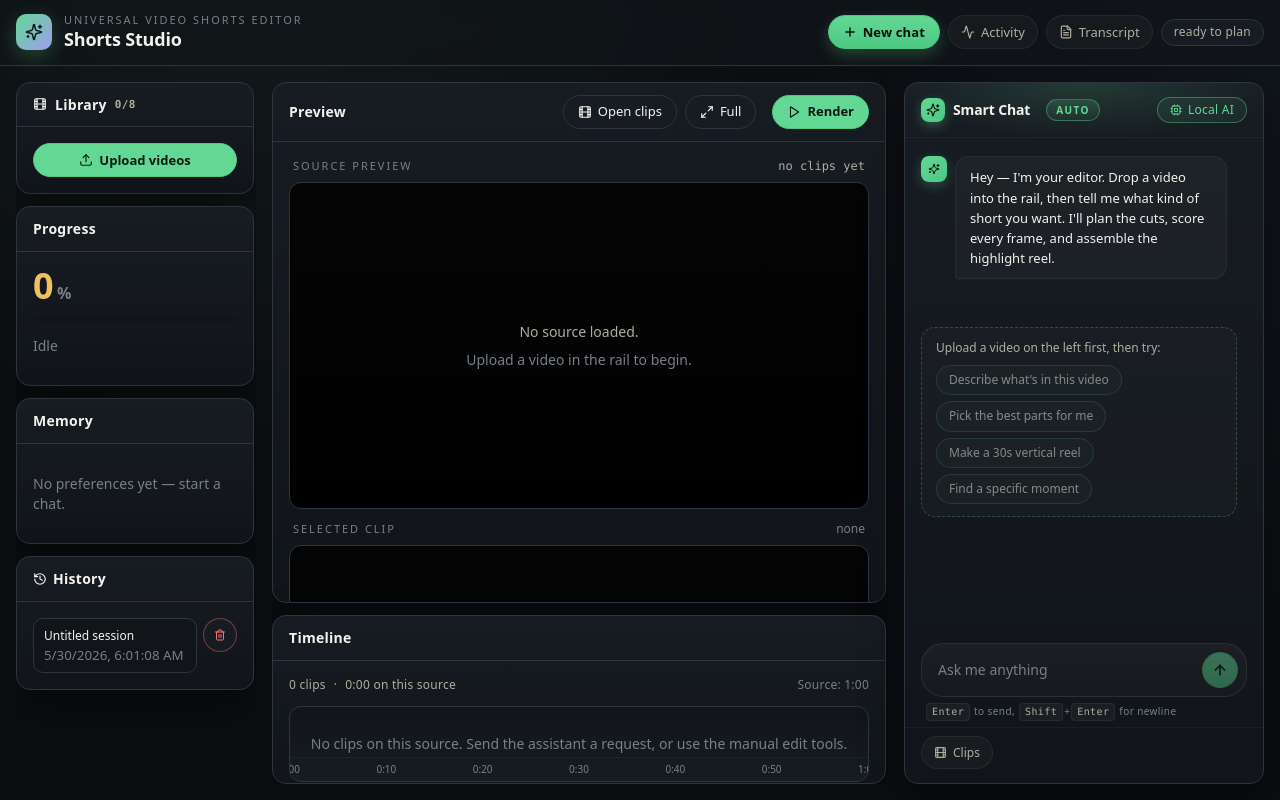
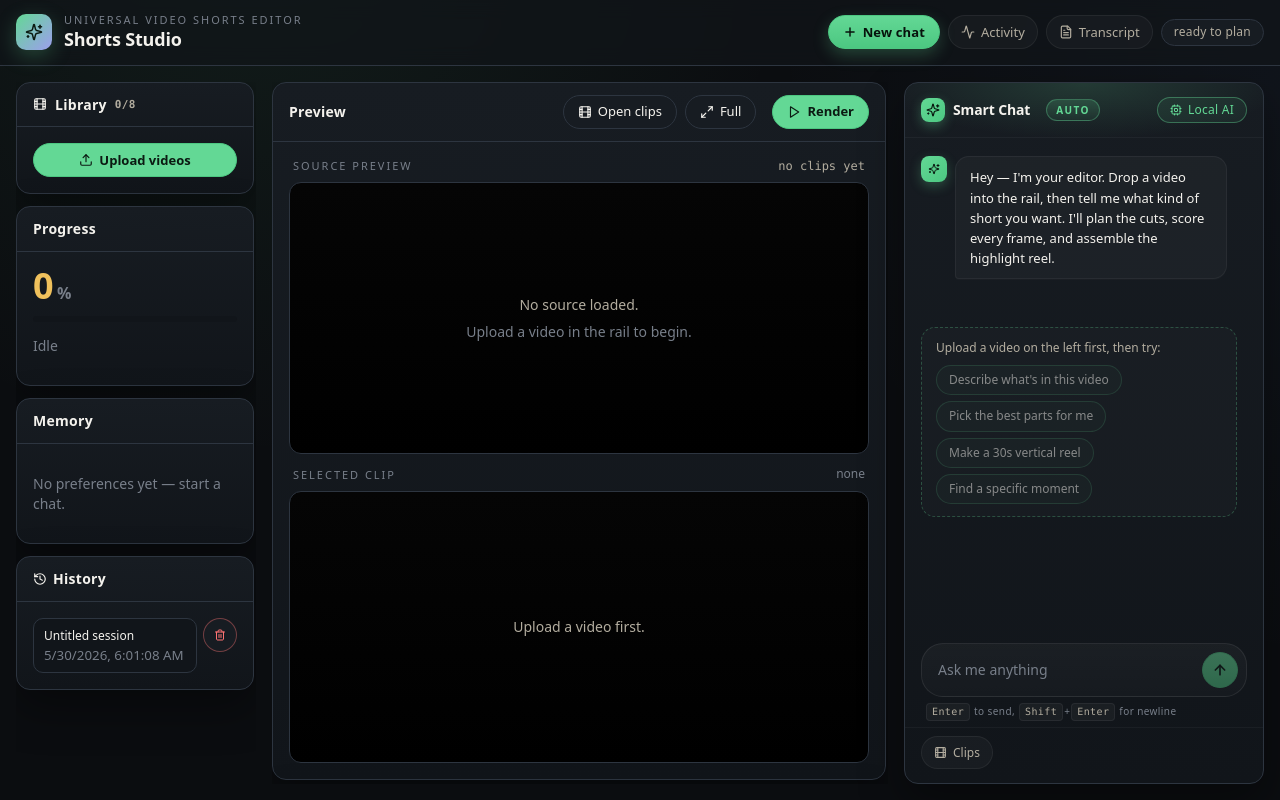
Before and after one commit to laljith-gamer/visual_ai_editor, a Next.js app: page /editor in a window 1280 px wide. Built offline with nearby package versions, Linux system fonts and the light colour scheme.

Commit message:
Ensure timeline card remains visible and scrollable

```diff
--- a/components/EditorStage.module.css
+++ b/components/EditorStage.module.css
@@ -6,6 +6,19 @@
   min-height: 0;
   overflow-y: auto;
   padding-right: 2px;
+}
+
+.stage > :global(.card) {
+  flex: 0 0 auto;
+}
+
+.stage > :global(.card):last-child {
+  min-height: 220px;
+}
+
+.stage > :global(.card):last-child :global(.card-body) {
+  overflow: auto;
+  min-height: 148px;
 }
 
 /* Two-pane preview surface.
@@ -49,7 +62,8 @@
   position: relative;
   width: 100%;
   aspect-ratio: 16 / 9;
-  min-height: 220px;
+  max-height: 42dvh;
+  min-height: 180px;
   background: #000;
   border-radius: 12px;
   overflow: hidden;
@@ -77,6 +91,17 @@
   text-align: center;
 }
 
+@media (max-height: 820px) and (min-width: 900px) {
+  .videoFrame {
+    min-height: 150px;
+    max-height: 34dvh;
+  }
+
+  .stage > :global(.card):last-child {
+    min-height: 240px;
+  }
+}
+
 @media (max-width: 560px) {
   .stage {
     padding-right: 0;
@@ -84,6 +109,7 @@
 
   .videoFrame {
     min-height: 180px;
+    max-height: none;
     border-radius: 10px;
   }
 }
```
